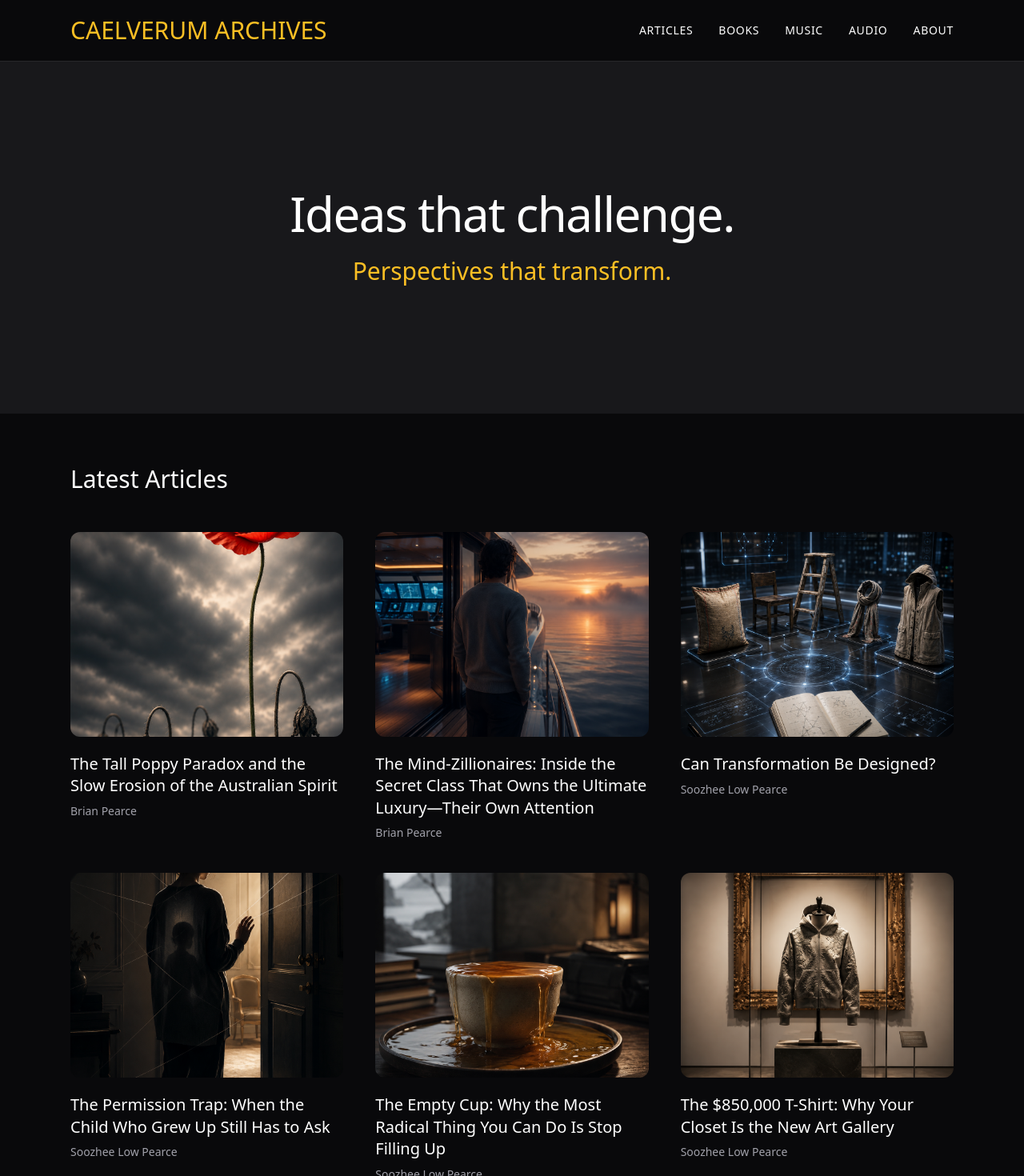
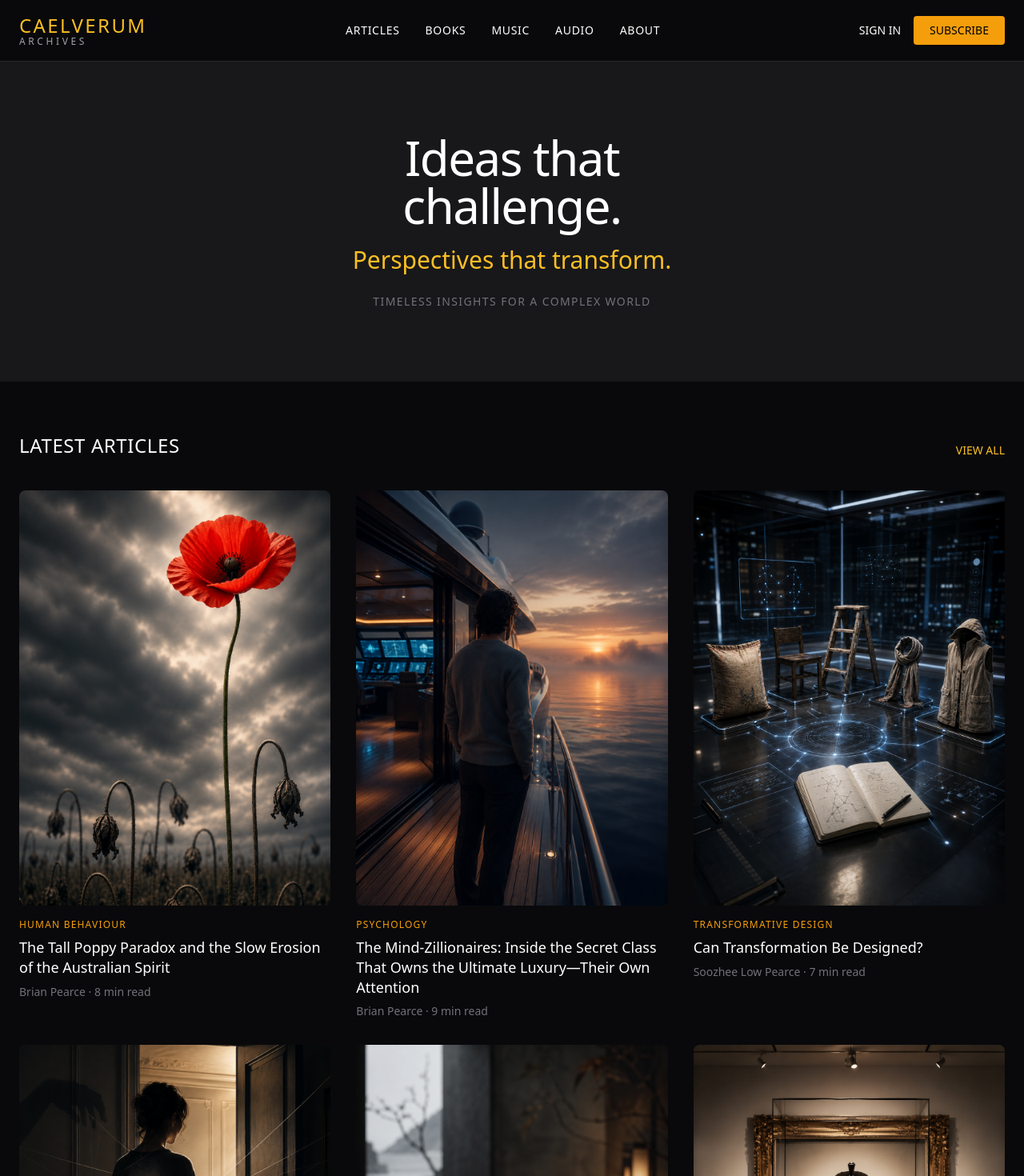
Before and after one commit to Caelverum/caelverum-archives, a Next.js app: page / in a window 1280 px wide. Shown: the top 1470 px of the page at 80% size. Built offline with nearby package versions, Linux system fonts and the light colour scheme.

Commit message:
Update page.tsx

```diff
--- a/app/page.tsx
+++ b/app/page.tsx
@@ -8,6 +8,9 @@ type Article = {
   author: string;
   excerpt: string;
   cover: string;
+  category: string;
+  date: string;
+  readTime: string;
 };
 
 export default function Home() {
@@ -20,6 +23,9 @@ export default function Home() {
       author: "Brian Pearce",
       excerpt: "A joke that isn't quite a joke...",
       cover: "/Tall Poppy Article Cover Art (1).png",
+      category: "HUMAN BEHAVIOUR",
+      date: "May 12, 2025",
+      readTime: "8 min read",
     },
     {
       id: 2,
@@ -27,6 +33,9 @@ export default function Home() {
       author: "Brian Pearce",
       excerpt: "The rarest commodity in the modern world...",
       cover: "/Mind Zillionaire Cover Art (1).png",
+      category: "PSYCHOLOGY",
+      date: "May 10, 2025",
+      readTime: "9 min read",
     },
     {
       id: 3,
@@ -34,6 +43,9 @@ export default function Home() {
       author: "Soozhee Low Pearce",
       excerpt: "What if change wasn't random...",
       cover: "/Can transformation cover art (1).png",
+      category: "TRANSFORMATIVE DESIGN",
+      date: "May 8, 2025",
+      readTime: "7 min read",
     },
     {
       id: 4,
@@ -41,6 +53,9 @@ export default function Home() {
       author: "Soozhee Low Pearce",
       excerpt: "Some adults never stop asking for permission...",
       cover: "/Permission Trap cover art (1).png",
+      category: "HUMAN BEHAVIOUR",
+      date: "May 5, 2025",
+      readTime: "8 min read",
     },
     {
       id: 5,
@@ -48,6 +63,9 @@ export default function Home() {
       author: "Soozhee Low Pearce",
       excerpt: "We keep pouring into already full cups...",
       cover: "/The Empty Cup cover art (1).png",
+      category: "PSYCHOLOGY",
+      date: "May 3, 2025",
+      readTime: "6 min read",
     },
     {
       id: 6,
@@ -55,81 +73,144 @@ export default function Home() {
       author: "Soozhee Low Pearce",
       excerpt: "Fashion has become the new status signal...",
       cover: "/The $850000 t shirt cover art (1).png",
+      category: "SOCIETY",
+      date: "Apr 28, 2025",
+      readTime: "7 min read",
     },
   ];
 
   return (
     <div className="min-h-screen bg-zinc-950 text-white">
-      {/* Nav */}
-      <nav className="border-b border-zinc-800 py-5">
-        <div className="max-w-6xl mx-auto px-6 flex justify-between items-center">
-          <div className="text-3xl font-light text-amber-400">CAELVERUM ARCHIVES</div>
-          <div className="flex gap-8 text-sm tracking-wider">
+      {/* Top Navigation - closer to mockup */}
+      <nav className="border-b border-zinc-800">
+        <div className="max-w-7xl mx-auto px-6 py-4 flex justify-between items-center">
+          <div>
+            <div className="text-2xl font-light tracking-widest text-amber-400">CAELVERUM</div>
+            <div className="text-xs tracking-[0.3em] text-zinc-400 -mt-1">ARCHIVES</div>
+          </div>
+
+          <div className="hidden md:flex gap-8 text-sm tracking-wider">
             <a href="#" className="hover:text-amber-400">ARTICLES</a>
             <a href="#" className="hover:text-amber-400">BOOKS</a>
             <a href="#" className="hover:text-amber-400">MUSIC</a>
             <a href="#" className="hover:text-amber-400">AUDIO</a>
             <a href="#" className="hover:text-amber-400">ABOUT</a>
           </div>
+
+          <div className="flex items-center gap-4">
+            <button className="text-sm hover:text-amber-400">SIGN IN</button>
+            <button className="bg-amber-500 hover:bg-amber-400 text-black px-5 py-2 rounded text-sm font-medium">
+              SUBSCRIBE
+            </button>
+          </div>
         </div>
       </nav>
 
       {/* Hero */}
-      <div className="relative h-[55vh] flex items-center justify-center bg-zinc-900">
+      <div className="relative h-[50vh] flex items-center justify-center bg-zinc-900 overflow-hidden">
         <div className="text-center z-10 px-6">
-          <h1 className="text-5xl md:text-6xl font-light tracking-tight">Ideas that challenge.</h1>
-          <p className="text-2xl md:text-3xl text-amber-400 mt-6">Perspectives that transform.</p>
+          <h1 className="text-5xl md:text-6xl font-light tracking-tight leading-tight">
+            Ideas that<br />challenge.
+          </h1>
+          <p className="text-2xl md:text-3xl text-amber-400 mt-5 font-light">
+            Perspectives that transform.
+          </p>
+          <p className="text-sm tracking-widest text-zinc-500 mt-6">
+            TIMELESS INSIGHTS FOR A COMPLEX WORLD
+          </p>
         </div>
       </div>
 
-      {/* Articles */}
-      <div className="max-w-6xl mx-auto px-6 py-16">
-        <h2 className="text-3xl mb-12 font-light">Latest Articles</h2>
-        <div className="grid grid-cols-1 md:grid-cols-2 lg:grid-cols-3 gap-10">
+      {/* Main content area */}
+      <div className="max-w-7xl mx-auto px-6 py-16">
+        <div className="flex justify-between items-end mb-10">
+          <h2 className="text-2xl font-light tracking-wide">LATEST ARTICLES</h2>
+          <a href="#" className="text-sm text-amber-400 hover:underline">VIEW ALL</a>
+        </div>
+
+        {/* Articles Grid - portrait style */}
+        <div className="grid grid-cols-1 sm:grid-cols-2 lg:grid-cols-3 gap-8">
           {articles.map((article) => (
             <div
               key={article.id}
               onClick={() => setSelectedArticle(article)}
               className="cursor-pointer group"
             >
-              <div className="overflow-hidden rounded-xl">
+              <div className="overflow-hidden rounded-lg bg-zinc-900">
                 <img
                   src={article.cover}
                   alt={article.title}
-                  className="w-full aspect-[4/3] object-cover group-hover:scale-105 transition-transform duration-500"
+                  className="w-full aspect-[3/4] object-cover group-hover:scale-105 transition-transform duration-700"
                 />
               </div>
-              <h3 className="mt-5 text-xl leading-snug group-hover:text-amber-400 transition-colors">
+              <div className="mt-4">
+                <p className="text-xs tracking-widest text-amber-500 mb-2">{article.category}</p>
+                <h3 className="text-lg leading-snug group-hover:text-amber-400 transition-colors">
                   {article.title}
                 </h3>
-              <p className="text-zinc-400 mt-2 text-sm">{article.author}</p>
+                <p className="text-sm text-zinc-500 mt-2">
+                  {article.author} · {article.readTime}
+                </p>
+              </div>
             </div>
           ))}
         </div>
       </div>
 
-      {/* Detail Modal */}
+      {/* Detail Modal - closer to mockup style */}
       {selectedArticle && (
-        <div className="fixed inset-0 bg-black/95 flex items-center justify-center z-50 p-4">
-          <div className="bg-zinc-900 max-w-4xl w-full max-h-[90vh] overflow-auto rounded-2xl relative">
+        <div className="fixed inset-0 bg-black/90 z-50 flex items-center justify-center p-4">
+          <div className="bg-zinc-950 max-w-5xl w-full max-h-[92vh] overflow-auto rounded-xl border border-zinc-800 relative">
             <button
               onClick={() => setSelectedArticle(null)}
-              className="absolute top-6 right-6 text-3xl z-10 hover:text-amber-400"
+              className="absolute top-5 right-5 text-2xl z-20 hover:text-amber-400"
             >
               ×
             </button>
+
+            <div className="grid md:grid-cols-2">
+              {/* Left - Cover */}
+              <div className="bg-zinc-900">
                 <img
                   src={selectedArticle.cover}
                   alt={selectedArticle.title}
-              className="w-full h-80 object-cover"
+                  className="w-full h-full object-cover min-h-[400px]"
                 />
-            <div className="p-10 md:p-14">
-              <h1 className="text-3xl md:text-4xl leading-tight font-light">
+              </div>
+
+              {/* Right - Content */}
+              <div className="p-8 md:p-12 flex flex-col">
+                <p className="text-xs tracking-widest text-amber-500 mb-3">
+                  {selectedArticle.category}
+                </p>
+                <h1 className="text-3xl font-light leading-tight mb-4">
                   {selectedArticle.title}
                 </h1>
-              <p className="text-lg text-zinc-400 mt-4">{selectedArticle.author}</p>
-              <div className="mt-10 text-lg leading-relaxed text-zinc-300">
-                Full formatted article content will go here in the next step.
+                <p className="text-zinc-400 text-sm mb-8">
+                  By {selectedArticle.author} · {selectedArticle.date} · {selectedArticle.readTime}
+                </p>
+
+                <p className="text-zinc-300 leading-relaxed mb-10 flex-1">
+                  {selectedArticle.excerpt}
+                  <br /><br />
+                  Full article content will be added in the next step.
+                </p>
+
+                <div className="flex gap-4 mb-8">
+                  <button className="bg-amber-500 hover:bg-amber-400 text-black px-6 py-3 rounded text-sm font-medium">
+                    READ ARTICLE
+                  </button>
+                  <button className="border border-zinc-600 hover:border-amber-400 px-6 py-3 rounded text-sm">
+                    DOWNLOAD PDF
+                  </button>
+                </div>
+
+                <div className="flex items-center gap-4 text-sm text-zinc-500">
+                  <span>Share this article</span>
+                  <a href="#" className="hover:text-amber-400">X</a>
+                  <a href="#" className="hover:text-amber-400">in</a>
+                  <a href="#" className="hover:text-amber-400">✉</a>
+                </div>
               </div>
             </div>
           </div>
```
Lines whose indentation alone changed are shown as unchanged.
